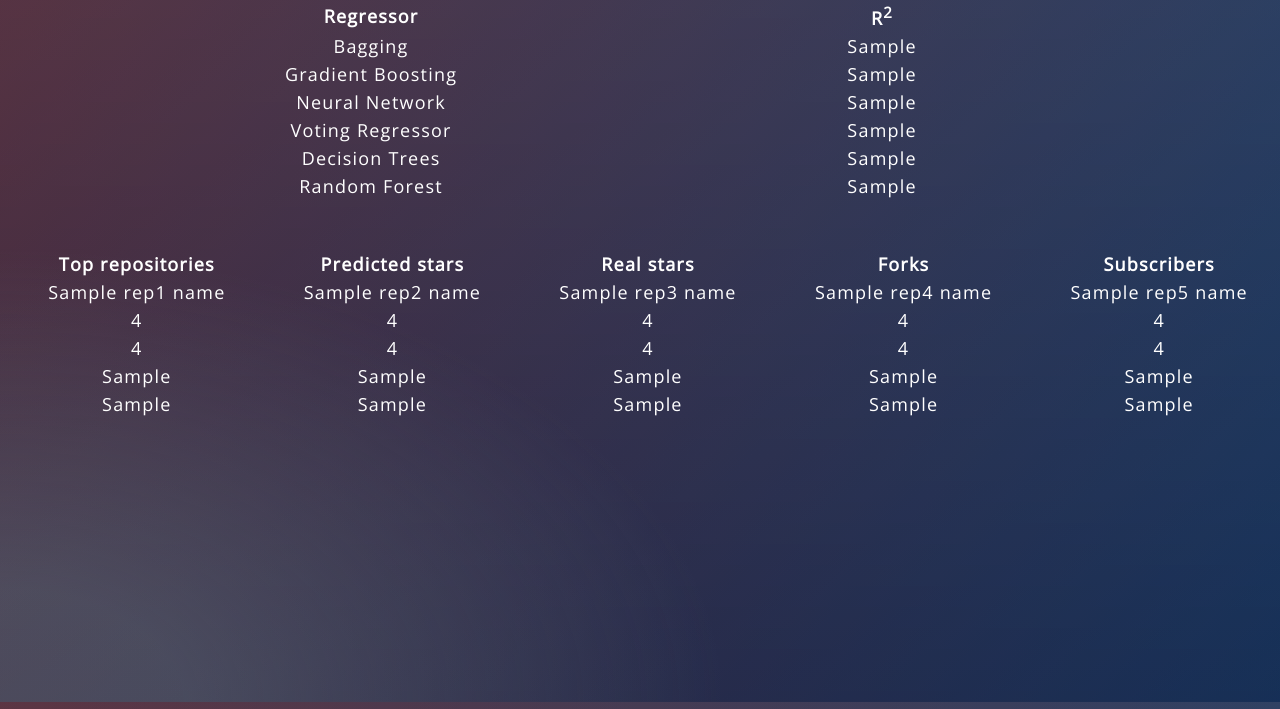
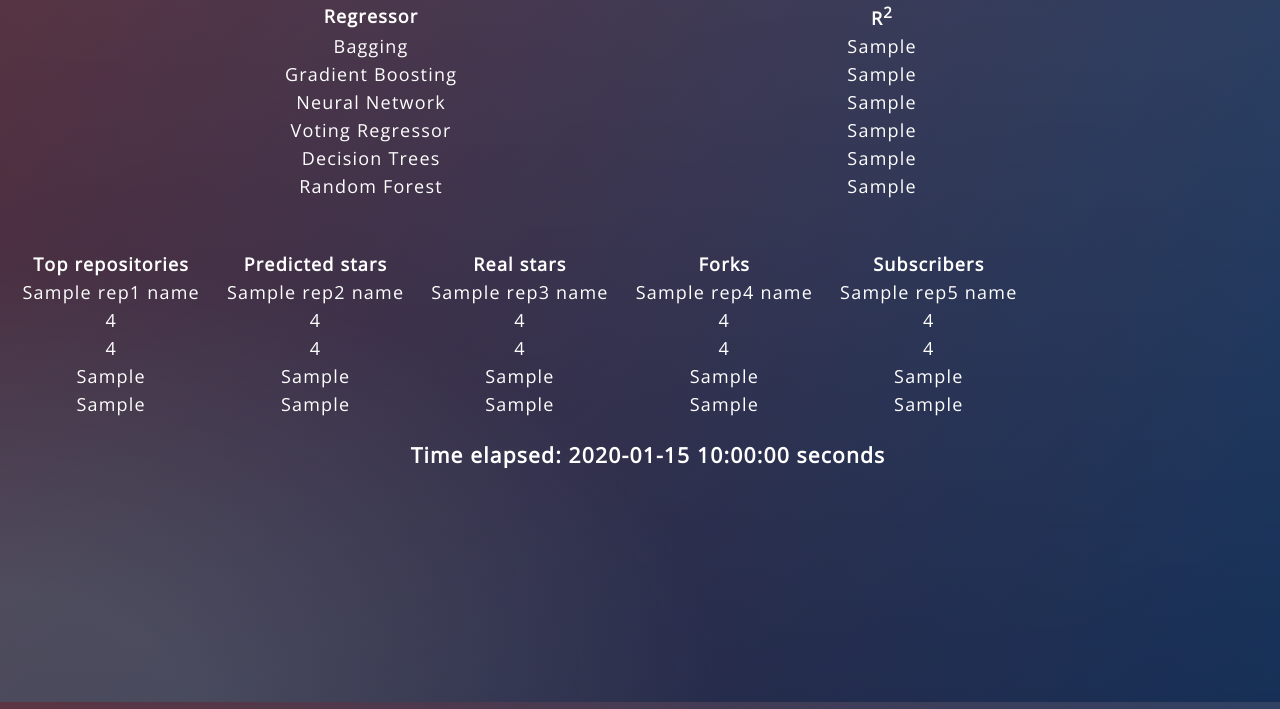
Before and after one commit to OlleKahreZall/ml-cluster, a Flask app: template ci_cd/production_server/templates/predictions-page.html in a window 1280 px wide. Shown: the part 98-807 px from the top of the page. Run offline with Flask 2, Linux system fonts and the light colour scheme; the template is opened without the code that fills it: most values are stand-ins (such as "Sample title", 1, 10 or a date in 2020).

Commit message:
Updated the website

```diff
--- a/ci_cd/production_server/app.py
+++ b/ci_cd/production_server/app.py
@@ -1,6 +1,7 @@
 from flask import Flask, render_template
 import os
 from workerA import get_metrics
+import numpy as np
 
 app = Flask(__name__)
 
@@ -11,8 +12,8 @@ def home():
 #To use the predict button in our web-app
 @app.route("/predictions", methods=['POST'])
 def predictions():
-    r2,top_repos = get_metrics()
-
+    r2,top_repos,time_elapsed = get_metrics()
+    #print("HELLO EVERYONE",time_elapsed)
     return render_template('predictions-page.html',
                             r2_bagging = r2[0],
                             r2_gradboost = r2[1],
@@ -44,7 +45,8 @@ def predictions():
                             rep5_pred_stars = top_repos[1][4],
                             rep5_real_stars = top_repos[2][4],
                             rep5_forks = top_repos[3][4],
-                            rep5_subscribers = top_repos[4][4])
+                            rep5_subscribers = top_repos[4][4],
+                            time_elapsed = np.round(time_elapsed,3))
 
 if __name__ == "__main__":
     #port = int(os.environ.get('PORT', 5100))
--- a/ci_cd/production_server/templates/predictions-page.html
+++ b/ci_cd/production_server/templates/predictions-page.html
@@ -43,7 +43,7 @@
     </table>
     <br>
     <br>
-      <table style="width:100%">
+      <table style="width:80%">
         <tr>
             <th>Top repositories</th>
             <th>Predicted stars</th>
@@ -86,7 +86,6 @@
             <td>{{rep4_subscribers}}</td>
             <td>{{rep5_subscribers}}</td>
         </tr>
-
       </table>
-
+  <h3> Time elapsed: {{time_elapsed}} seconds</h1>
 </body>
--- a/ci_cd/production_server/workerA.py
+++ b/ci_cd/production_server/workerA.py
@@ -77,12 +77,14 @@ def get_metrics():
         top_repos.append([info[index[i],0], top_predicted_stars[i], info[index[i],1], info[index[i],2], info[index[i],3]])
 
 
-    print(top_repos[0][0])
-    print(top_repos[0][1])
-    print(top_repos[0][2])
-    print(top_repos[0][3])
-    print(top_repos[0][4])
+    #print(top_repos[0][0])
+    #print(top_repos[0][1])
+    #print(top_repos[0][2])
+    #print(top_repos[0][3])
+    #print(top_repos[0][4])
     time_elapsed = time.time() - start_time
     print(f'Elapsed time: {np.round(time_elapsed, 2)} seconds')
 
-    return r2,top_repos
+    return r2,top_repos, time_elapsed
+
+#get_metrics()
```
Also changed, not shown: ci_cd/production_server/static/style.css (line endings or trailing spaces), 1 other file.
